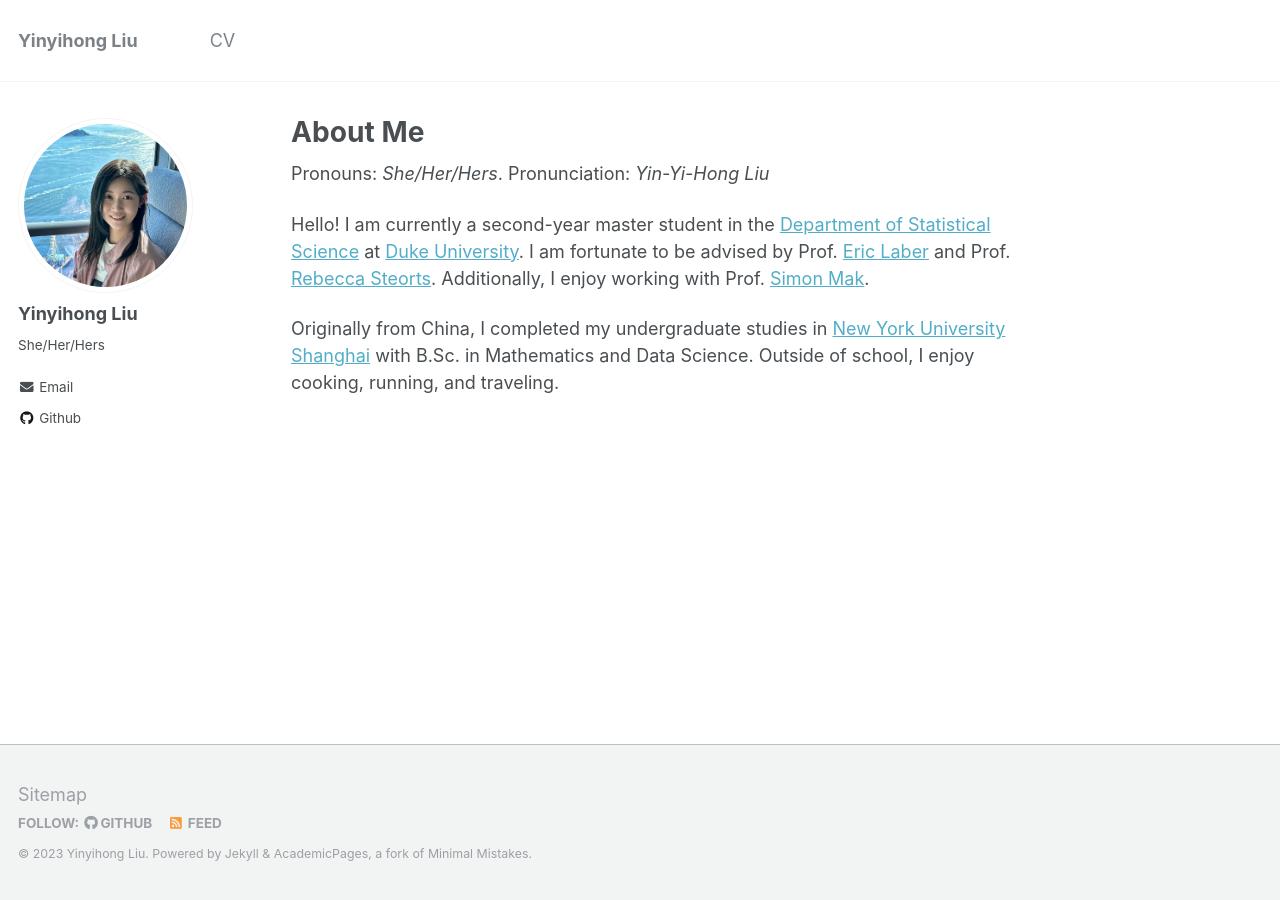
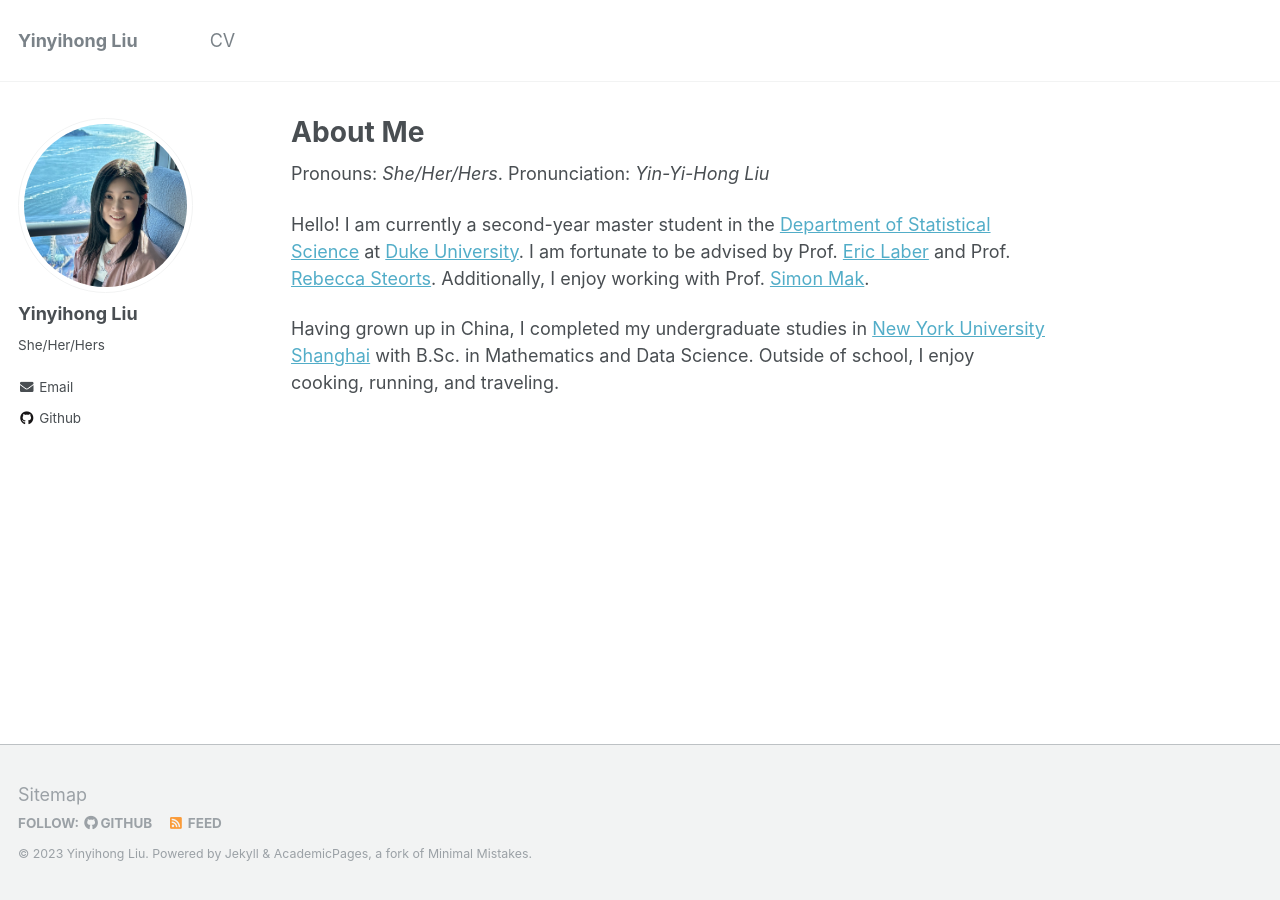
Before and after one commit to Emily0630/Emily0630.github.io, a Jekyll site: the page built from _pages/about.md, in a window 1280 px wide. Built offline with Jekyll 4.4.1, drawn with Linux system fonts in a browser that asks for light colours.

Commit message:
revise about

```diff
--- a/_pages/about.md
+++ b/_pages/about.md
@@ -13,4 +13,4 @@
 
 Hello! I am currently a second-year master student in the [Department of Statistical Science](https://stat.duke.edu/) at [Duke University](https://duke.edu/). I am fortunate to be advised by Prof. [Eric Laber](https://scholars.duke.edu/person/eblaber) and Prof. [Rebecca Steorts](https://scholars.duke.edu/person/beka). Additionally, I enjoy working with Prof. [Simon Mak](https://scholars.duke.edu/person/SimonTszFung.Mak).
 
-Originally from China, I completed my undergraduate studies in [New York University Shanghai](https://shanghai.nyu.edu/) with B.Sc. in Mathematics and Data Science. Outside of school, I enjoy cooking, running, and traveling.
+Having grown up in China, I completed my undergraduate studies in [New York University Shanghai](https://shanghai.nyu.edu/) with B.Sc. in Mathematics and Data Science. Outside of school, I enjoy cooking, running, and traveling.
```
